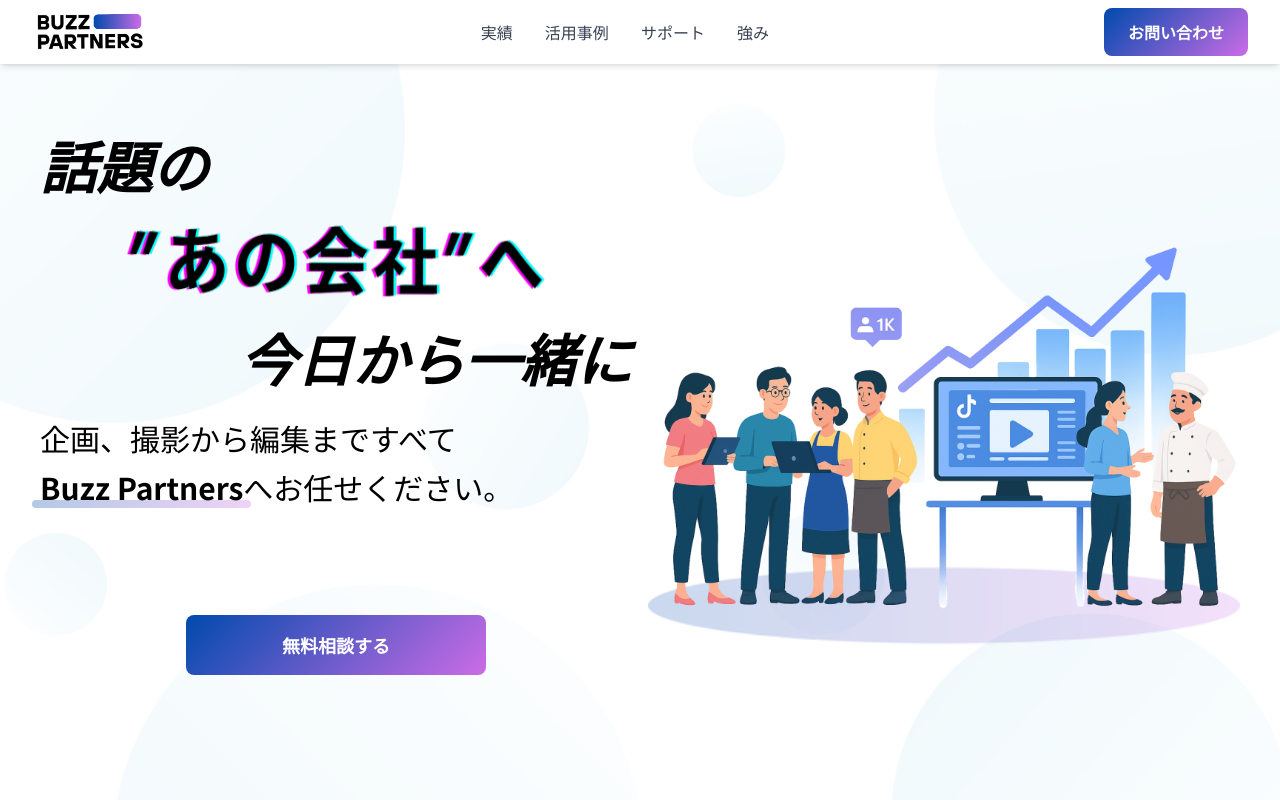
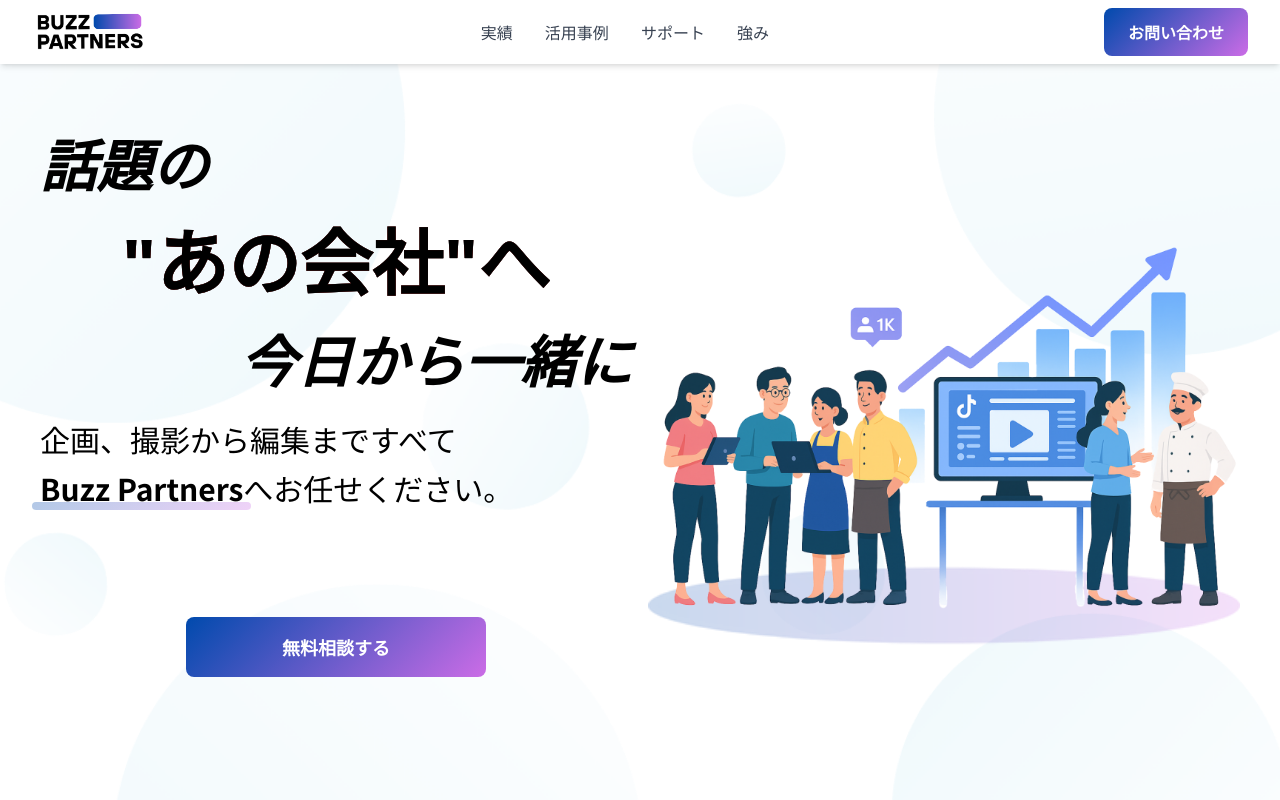
Before and after one commit to wista110/Buzz-prt, a Next.js app: page / in a window 1280 px wide. Shown: the top 800 px of the page. Built offline with nearby package versions, Linux system fonts and the light colour scheme.

Commit message:
フッターの修正、アニメーションの変更（TikTokhuu TikTok風 ）プライバシーモーダル修正

```diff
--- a/components/Footer.tsx
+++ b/components/Footer.tsx
@@ -6,7 +6,7 @@ const Footer = () => {
 
   return (
     <>
-      <footer className="bg-gray-700 text-white py-6 relative overflow-hidden">
+      <footer className="bg-gray-600 text-white py-6 relative overflow-hidden">
         <div className="max-w-7xl mx-auto px-4 sm:px-6 lg:px-8 relative">
 
           <div className="text-center mb-6">
--- a/components/HeroSection.tsx
+++ b/components/HeroSection.tsx
@@ -20,17 +20,18 @@ const HeroSection = () => {
                 <p className="text-black text-[40px] lg:text-[48px] xl:text-[56px] leading-none select-none text-left font-montserrat font-bold italic">
                     話題の
                 </p>
-                <img
-                   src="/bzp-hero-copy.png"
-                   alt="「あの会社」へ"
-                   className={`
-                      inline-block
-                      w-[320px] lg:w-[380px] xl:w-[420px]
-                      h-[80px] lg:h-[95px] xl:h-[105px]
-                      mx-auto
-                      ${!isLoading ? 'animate-heartbeat animation-delay-[2s]' : ''}
-                   `}
-                />
+                <div className={`
+                      glitch-container mx-auto
+                      ${!isLoading ? 'animation-delay-[2s]' : ''}
+                   `}>
+                  <div className="glitch-hero glitch--5">
+                    {'"あの会社"へ'.split('').map((char, i) => (
+                      <span key={i} data-char={char}>
+                        {char}
+                      </span>
+                    ))}
+                  </div>
+                </div>
                 <p className="text-black text-[40px] lg:text-[48px] xl:text-[56px] leading-none select-none text-right font-montserrat font-bold italic">
                   今日から一緒に
                 </p>
--- a/components/PrivacyModal.tsx
+++ b/components/PrivacyModal.tsx
@@ -68,19 +68,11 @@ const PrivacyModal: React.FC<PrivacyModalProps> = ({ isOpen, onClose }) => {
             <ul className="space-y-2 text-gray-700">
               <li className="flex items-start">
                 <span className="text-secondary mr-2">•</span>
-                サービスの提供・運営
-              </li>
-              <li className="flex items-start">
-                <span className="text-secondary mr-2">•</span>
                 お問い合わせ対応
               </li>
               <li className="flex items-start">
                 <span className="text-secondary mr-2">•</span>
-                更新情報やキャンペーン案内の配信
-              </li>
-              <li className="flex items-start">
-                <span className="text-secondary mr-2">•</span>
-                有料サービスの請求
+                更新情報やキャンペーン案内のご案内
               </li>
             </ul>
           </section>
@@ -140,10 +132,10 @@ const PrivacyModal: React.FC<PrivacyModalProps> = ({ isOpen, onClose }) => {
               <div className="flex items-center text-gray-700">
                 <span className="mr-2">📧</span>
                 <a
-                  href="mailto:info@buzz-prt.com"
+                  href="mailto:info@buzzpartners.jp"
                   className="text-primary hover:text-secondary underline transition-colors duration-300"
                 >
-                  info@buzz-prt.com
+                  info@buzzpartners.jp
                 </a>
               </div>
             </div>
--- a/package.json
+++ b/package.json
@@ -16,7 +16,8 @@
     "next": "14.0.0",
     "react": "^18.0.0",
     "react-dom": "^18.0.0",
-    "react-icons": "^4.11.0"
+    "react-icons": "^4.11.0",
+    "resend": "^4.6.0"
   },
   "devDependencies": {
     "autoprefixer": "^10.0.1",
--- /dev/null
+++ b/pages/api/contact.js
@@ -0,0 +1,40 @@
+import { Resend } from 'resend';
+
+const resend = new Resend(process.env.RESEND_API_KEY);
+
+export default async function handler(req, res) {
+  if (req.method !== 'POST') {
+    return res.status(405).json({ message: 'Method not allowed' });
+  }
+
+  try {
+    const { name, email, company, message } = req.body;
+
+    // 入力値の検証
+    if (!name || !email || !message) {
+      return res.status(400).json({ message: '全ての項目を入力してください' });
+    }
+
+    const { data, error } = await resend.emails.send({
+      from: process.env.RESEND_FROM_EMAIL,
+      to: process.env.RESEND_TO_EMAIL,
+      subject: `【お問い合わせ】${name}様より`,
+      html: `
+        <h2>新しいお問い合わせが届きました</h2>
+        <p><strong>お名前：</strong> ${name}</p>
+        <p><strong>メールアドレス：</strong> ${email}</p>
+        <p><strong>会社名：</strong> ${company}</p>
+        <p><strong>メッセージ：</strong></p>
+        <p>${message.replace(/\n/g, '<br>')}</p>
+      `
+    });
+
+    if (error) {
+      return res.status(400).json({ error });
+    }
+
+    res.status(200).json({ message: 'メールが送信されました' });
+  } catch (error) {
+    res.status(500).json({ error: 'メール送信に失敗しました' });
+  }
+}
--- a/styles/globals.css
+++ b/styles/globals.css
@@ -387,6 +387,141 @@
   content: "";
 }
 
+  /* グリッチエフェクト */
+  .glitch-container {
+    @apply flex items-center justify-center;
+    font-family: 'Arial', sans-serif;
+  }
+
+  .glitch {
+    @apply font-bold text-black;
+    font-size: clamp(2rem, 8vw, 4rem);
+  }
+
+  /* "あの会社"へ 専用サイズ */
+  .glitch-hero {
+    @apply font-bold text-black;
+    font-size: clamp(3.2rem, 8vw, 4.5rem);  /* お好みのサイズに調整 */
+  }
+
+  /* Glitch--5 のメインスタイル */
+  .glitch--5 [data-char] {
+    position: relative;
+    display: inline-block;
+    animation: glitch--5 2s infinite alternate;
+    --spread: 0;
+    --skew: 0;
+    transform: scale(1);
+  }
+
+  .glitch--5 [data-char]::after,
+  .glitch--5 [data-char]::before {
+    content: attr(data-char);
+    position: absolute;
+    top: 0;
+    left: 0;
+    height: 100%;
+    width: 100%;
+    color: inherit;
+    opacity: 0.75;
+    transform: skew(calc(var(--skew) * 1deg));
+  }
+
+  .glitch--5 [data-char]::after {
+    text-shadow: calc(var(--spread) * -1px) calc(var(--spread) * -1px) red;
+  }
+
+  .glitch--5 [data-char]::before {
+    text-shadow: calc(var(--spread) * 1px) calc(var(--spread) * 1px) cyan;
+  }
+
+  /* 特定文字だけ特別なアニメーション（"、あ、の、へ） */
+  .glitch--5 [data-char='"'],
+  .glitch--5 [data-char='あ'],
+  .glitch--5 [data-char='の'],
+  .glitch--5 [data-char='へ'] {
+    animation: glitch--5-special 2s infinite alternate;
+  }
+
+  /* すべての文字で共通のグリッチアニメーション */
+  @keyframes glitch--5 {
+    0% {
+      --spread: 3;
+      --skew: 0;
+      transform: scale(1);
+    }
+    5% {
+      --spread: -1;
+      transform: scale(1);
+    }
+    10% {
+      --spread: -4;
+      --skew: 5;
+      transform: scale(1);
+    }
+    12% {
+      --spread: 3;
+      --skew: 3;
+      transform: scale(1);
+    }
+    15% {
+      --spread: 1;
+      transform: scale(1);
+    }
+    18% {
+      --spread: 4;
+      --skew: -4;
+      transform: scale(1);
+    }
+    25%, 100% {
+      --skew: 0;
+      --spread: 0;
+      transform: scale(1);
+    }
+  }
+
+  /* 特定文字用のアニメーション（大きさ変化あり） */
+  @keyframes glitch--5-special {
+    0% {
+      --spread: 3;
+      --skew: 0;
+      transform: scale(1);
+    }
+    5% {
+      --spread: -1;
+      transform: scale(1);
+    }
+    10% {
+      --spread: -4;
+      --skew: 5;
+      transform: scale(1);
+    }
+    12% {
+      --spread: 3;
+      --skew: 3;
+      transform: scale(1.4);
+    }
+    13% {
+      --spread: 3;
+      --skew: 3;
+      transform: scale(1);
+    }
+    15% {
+      --spread: 1;
+      transform: scale(1);
+    }
+    18% {
+      --spread: 4;
+      --skew: -4;
+      transform: scale(1);
+    }
+    25%, 100% {
+      --skew: 0;
+      --spread: 0;
+      transform: scale(1);
+    }
+  }
+
 @layer utilities {
   .loading-gradient {
     background: linear-gradient(
```
Also changed, not shown: components/ContactForm.tsx (+69 -10 lines), 1 other file (tests, documents, lock files or other folders).
